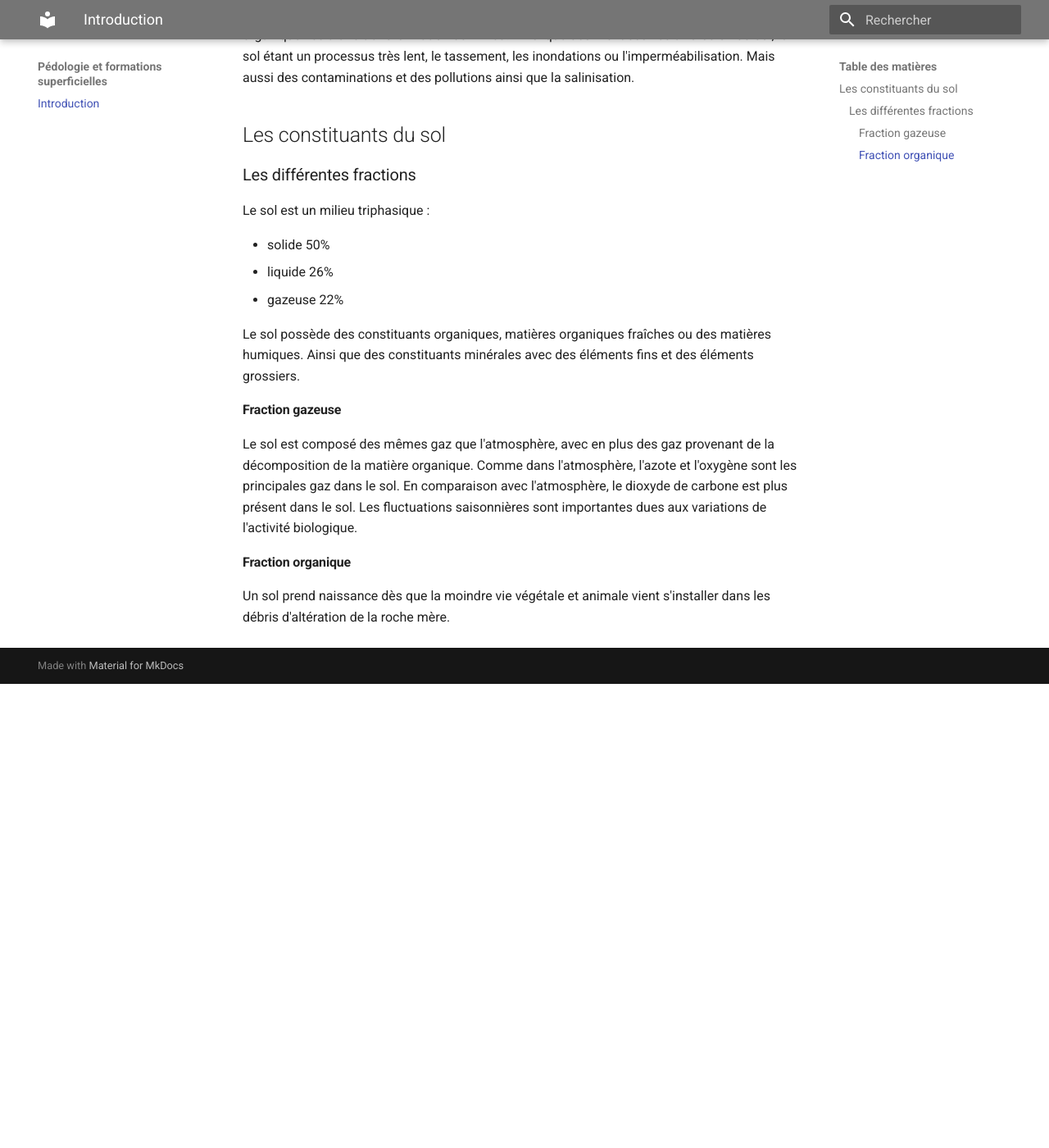
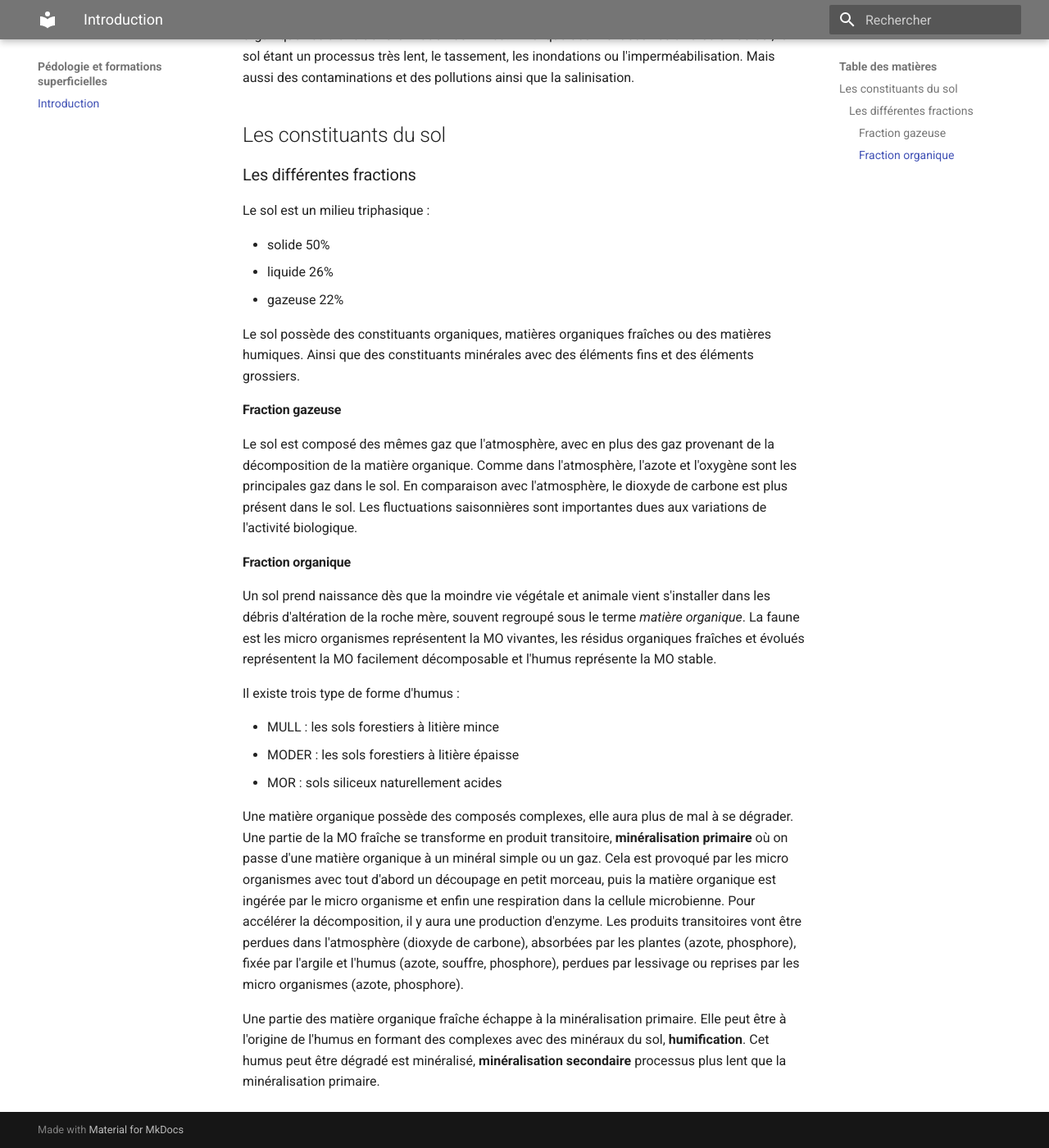
Before and after one commit to Lizeem/L3STcours, an MkDocs documentation site: the page built from Docs/Pédologie et formations superficielles/La pédologie.md, in a window 1280 px wide and 1400 px high, scrolled down 1325 px. Shown: the whole window at 82% size. Built offline with MkDocs 1.6.1 and Material for MkDocs 9.7.7, drawn with Linux system fonts in a browser that asks for light colours; before the commit the page ends 2159 px from its top, so only the background shows below that.

Commit message:
Update la pédologie

```diff
--- a/Docs/Pédologie et formations superficielles/La pédologie.md
+++ b/Docs/Pédologie et formations superficielles/La pédologie.md
@@ -49,4 +49,14 @@ Le sol est composé des mêmes gaz que l'atmosphère, avec en plus des gaz prove
 
 #### Fraction organique
 
-Un sol prend naissance dès que la moindre vie végétale et animale vient s'installer dans les débris d'altération de la roche mère.
+Un sol prend naissance dès que la moindre vie végétale et animale vient s'installer dans les débris d'altération de la roche mère, souvent regroupé sous le terme *matière organique*. La faune est les micro organismes représentent la MO vivantes, les résidus organiques fraîches et évolués représentent la MO facilement décomposable et l'humus représente la MO stable.
+
+Il existe trois type de forme d'humus :
+
+- MULL : les sols forestiers à litière mince
+- MODER : les sols forestiers à litière épaisse
+- MOR : sols siliceux naturellement acides
+
+Une matière organique possède des composés complexes, elle aura plus de mal à se dégrader. Une partie de la MO fraîche se transforme en produit transitoire, **minéralisation primaire** où on passe d'une matière organique à un minéral simple ou un gaz. Cela est provoqué par les micro organismes avec tout d'abord un découpage en petit morceau, puis la matière organique est ingérée par le micro organisme et enfin une respiration dans la cellule microbienne. Pour accélérer la décomposition, il y aura une production d'enzyme. Les produits transitoires vont être perdues dans l'atmosphère (dioxyde de carbone), absorbées par les plantes (azote, phosphore), fixée par l'argile et l'humus (azote, souffre, phosphore), perdues par lessivage ou reprises par les micro organismes (azote, phosphore).
+
+Une partie des matière organique fraîche échappe à la minéralisation primaire. Elle peut être à l'origine de l'humus en formant des complexes avec des minéraux du sol, **humification**. Cet humus peut être dégradé est minéralisé, **minéralisation secondaire** processus plus lent que la minéralisation primaire.
```
